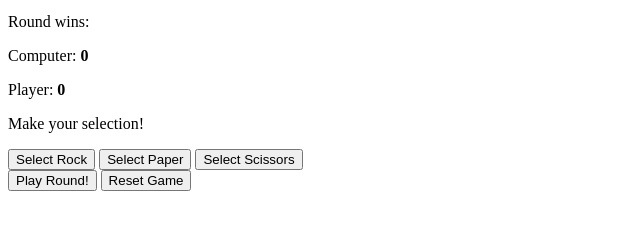
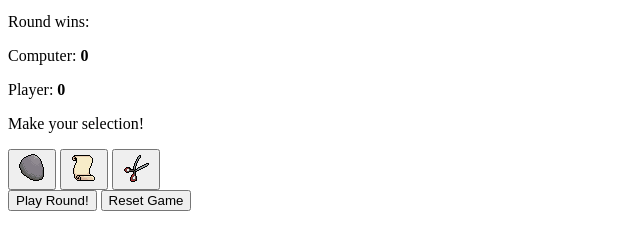
Before and after one commit to ATL822/rock-paper-scissors-javascript, a plain HTML site: page index.html in a window 1280 px wide. Shown: the part 101-350 px from the top of the page, without its empty margins (0-640 px from the left). Drawn offline with Linux system fonts and the light colour scheme.

Commit message:
Attach images to UI buttons

```diff
--- a/index.html
+++ b/index.html
@@ -23,9 +23,15 @@
 
         <div class="selection-bar">
             <p class="bar-title">Make your selection!</p>
-            <button class="bar-button" id="rock">Select Rock</button>
-            <button class="bar-button" id="paper">Select Paper</button>
-            <button class="bar-button" id="scissors">Select Scissors</button>
+            <button class="bar-button" id="rock" type="image">
+                <img src="./images/ui-elements/rock.png" alt="2D pixel art rock" id="rock">
+            </button>
+            <button class="bar-button" id="paper" type="image">
+                <img src="./images/ui-elements/paper.png" alt="2D pixel art paper" id="paper">
+            </button>
+            <button class="bar-button" id="scissors" type="image">
+                <img src="./images/ui-elements/scissors.png" alt="2D pixel art scissors" id="scissors">
+            </button>
         </div>
 
         <div class="game-control-wrapper">
--- a/rock-paper-scissors.js
+++ b/rock-paper-scissors.js
@@ -31,7 +31,6 @@ function checkWinner(userChoice, computerChoice) {
 };
 
 function playRound() {
-    // Generate computer choice
     let computerChoice = convertChoiceToStr(generateComputerChoice());
     console.log(`computerChoice: ${computerChoice}`);
     console.log(`userChoice: ${userChoice}`);
```
